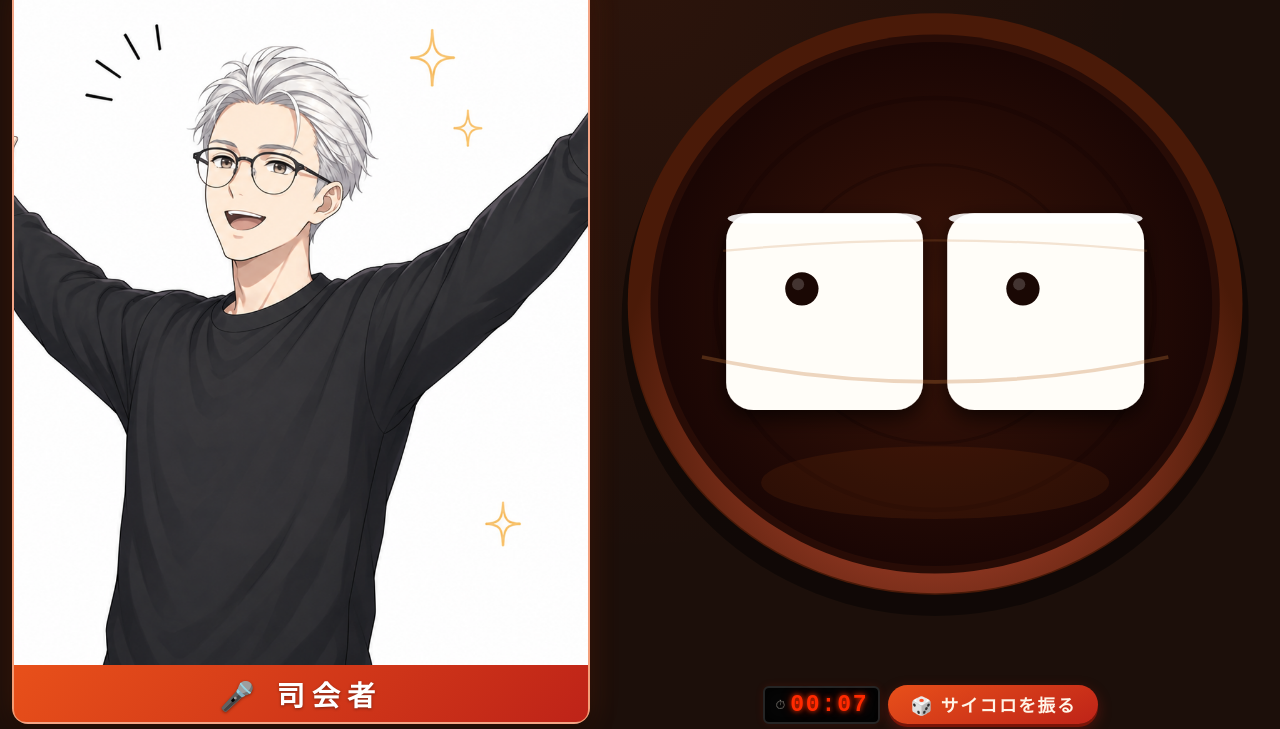
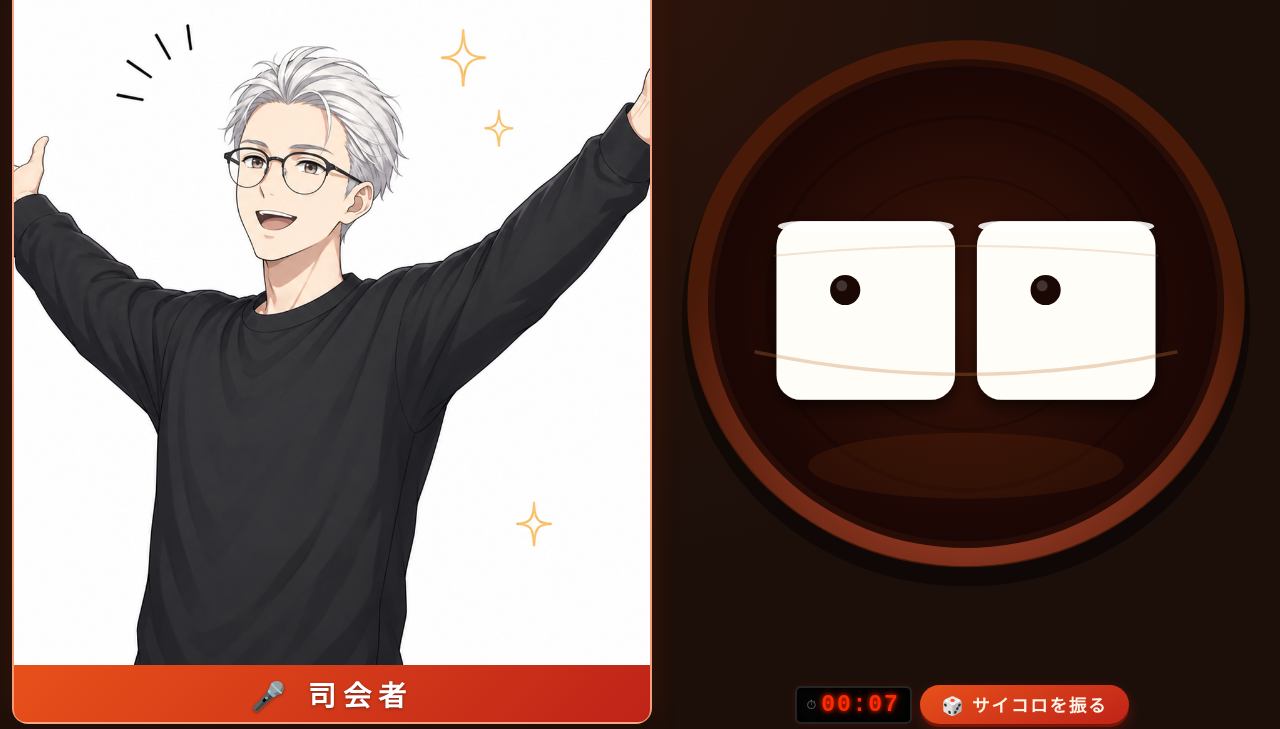
Before and after one commit to nkhgs3000nao-stack/bingoowner, a plain HTML site: page index.html in a window 1280 px wide. Shown: the part 71-800 px from the top of the page. Drawn offline with Linux system fonts and the light colour scheme.

Commit message:
Update index.html

```diff
--- a/index.html
+++ b/index.html
@@ -32,7 +32,11 @@
     .t-c { color: var(--cream); }
     .stage { flex: 1; min-height: 0; display: flex; gap: 12px; }
     .char-card {
-      flex: 0 0 46%; max-width: none; min-height: 0;
+      /* 画面幅の50%を直接指定 */
+      width: 50vw;
+      flex: 0 0 50vw;
+      max-width: none;
+      min-height: 0;
       position: relative; display: flex; flex-direction: column;
       background: linear-gradient(170deg, #FFFBF4 55%, #FFE8CC 100%);
       border-radius: 16px; border: 2.5px solid rgba(232,80,26,.5);
```
